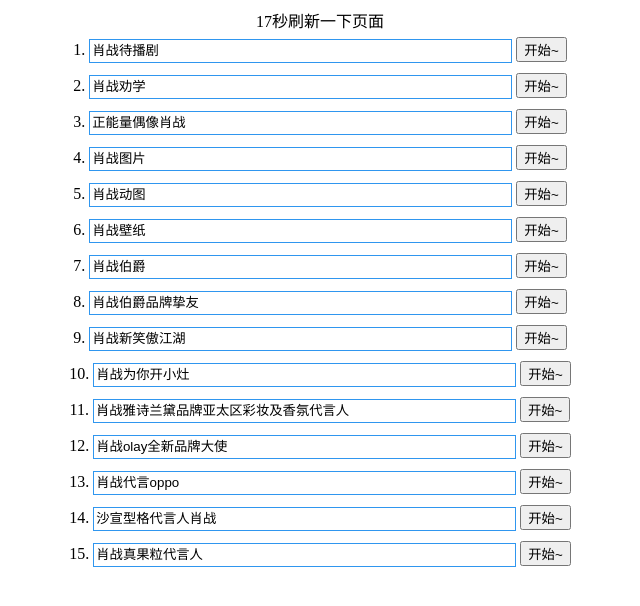
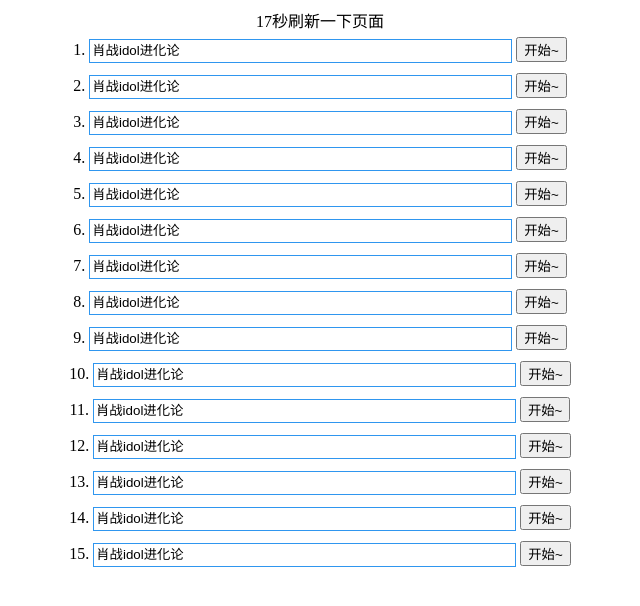
Before and after one commit to sujinran/wbcitiaojinghua, a plain HTML site: page index.html in a window 1280 px wide. Shown: the whole page, without its empty margins (320-960 px from the left). Drawn offline with nearby package versions, Linux system fonts and the light colour scheme.

Commit message:
Update index.html

```diff
--- a/index.html
+++ b/index.html
@@ -17,21 +17,21 @@
 </head>
 <body>
 <div class="head">17秒刷新一下页面
-<div class="row">1. <input type="text" id="url1" size="50" value="肖战待播剧"> <button type="button" class="btn" data-no="1" data-stat="0">开始~</button></div>
-<div class="row">2. <input type="text" id="url2" size="50" value="肖战劝学"> <button type="button" class="btn" data-no="2" data-stat="0">开始~</button></div>
-<div class="row">3. <input type="text" id="url3" size="50" value="正能量偶像肖战"> <button type="button" class="btn" data-no="3" data-stat="0">开始~</button></div>
-<div class="row">4. <input type="text" id="url4" size="50" value="肖战图片"> <button type="button" class="btn" data-no="4" data-stat="0">开始~</button></div>
-<div class="row">5. <input type="text" id="url5" size="50" value="肖战动图"> <button type="button" class="btn" data-no="5" data-stat="0">开始~</button></div>
-<div class="row">6. <input type="text" id="url6" size="50" value="肖战壁纸"> <button type="button" class="btn" data-no="6" data-stat="0">开始~</button></div>
-<div class="row">7. <input type="text" id="url7" size="50" value="肖战伯爵"> <button type="button" class="btn" data-no="7" data-stat="0">开始~</button></div>
-<div class="row">8. <input type="text" id="url8" size="50" value="肖战伯爵品牌挚友"> <button type="button" class="btn" data-no="8" data-stat="0">开始~</button></div>
-<div class="row">9. <input type="text" id="url9" size="50" value="肖战新笑傲江湖"> <button type="button" class="btn" data-no="9" data-stat="0">开始~</button></div>
-<div class="row">10. <input type="text" id="url10" size="50" value="肖战为你开小灶"> <button type="button" class="btn" data-no="10" data-stat="0">开始~</button></div>
-<div class="row">11. <input type="text" id="url11" size="50" value="肖战雅诗兰黛品牌亚太区彩妆及香氛代言人"> <button type="button" class="btn" data-no="11" data-stat="0">开始~</button></div>
-<div class="row">12. <input type="text" id="url12" size="50" value="肖战olay全新品牌大使"> <button type="button" class="btn" data-no="12" data-stat="0">开始~</button></div>
-<div class="row">13. <input type="text" id="url13" size="50" value="肖战代言oppo"> <button type="button" class="btn" data-no="13" data-stat="0">开始~</button></div>
-<div class="row">14. <input type="text" id="url14" size="50" value="沙宣型格代言人肖战"> <button type="button" class="btn" data-no="14" data-stat="0">开始~</button></div>
-<div class="row">15. <input type="text" id="url15" size="50" value="肖战真果粒代言人"> <button type="button" class="btn" data-no="15" data-stat="0">开始~</button></div>
+<div class="row">1. <input type="text" id="url1" size="50" value="肖战idol进化论"> <button type="button" class="btn" data-no="1" data-stat="0">开始~</button></div>
+<div class="row">2. <input type="text" id="url2" size="50" value="肖战idol进化论"> <button type="button" class="btn" data-no="2" data-stat="0">开始~</button></div>
+<div class="row">3. <input type="text" id="url3" size="50" value="肖战idol进化论"> <button type="button" class="btn" data-no="3" data-stat="0">开始~</button></div>
+<div class="row">4. <input type="text" id="url4" size="50" value="肖战idol进化论"> <button type="button" class="btn" data-no="4" data-stat="0">开始~</button></div>
+<div class="row">5. <input type="text" id="url5" size="50" value="肖战idol进化论"> <button type="button" class="btn" data-no="5" data-stat="0">开始~</button></div>
+<div class="row">6. <input type="text" id="url6" size="50" value="肖战idol进化论"> <button type="button" class="btn" data-no="6" data-stat="0">开始~</button></div>
+<div class="row">7. <input type="text" id="url7" size="50" value="肖战idol进化论"> <button type="button" class="btn" data-no="7" data-stat="0">开始~</button></div>
+<div class="row">8. <input type="text" id="url8" size="50" value="肖战idol进化论"> <button type="button" class="btn" data-no="8" data-stat="0">开始~</button></div>
+<div class="row">9. <input type="text" id="url9" size="50" value="肖战idol进化论"> <button type="button" class="btn" data-no="9" data-stat="0">开始~</button></div>
+<div class="row">10. <input type="text" id="url10" size="50" value="肖战idol进化论"> <button type="button" class="btn" data-no="10" data-stat="0">开始~</button></div>
+<div class="row">11. <input type="text" id="url11" size="50" value="肖战idol进化论"> <button type="button" class="btn" data-no="11" data-stat="0">开始~</button></div>
+<div class="row">12. <input type="text" id="url12" size="50" value="肖战idol进化论"> <button type="button" class="btn" data-no="12" data-stat="0">开始~</button></div>
+<div class="row">13. <input type="text" id="url13" size="50" value="肖战idol进化论"> <button type="button" class="btn" data-no="13" data-stat="0">开始~</button></div>
+<div class="row">14. <input type="text" id="url14" size="50" value="肖战idol进化论"> <button type="button" class="btn" data-no="14" data-stat="0">开始~</button></div>
+<div class="row">15. <input type="text" id="url15" size="50" value="肖战idol进化论"> <button type="button" class="btn" data-no="15" data-stat="0">开始~</button></div>
 </div>
 <div class="wins">
 <div class="box" id="box1"></div>
```
